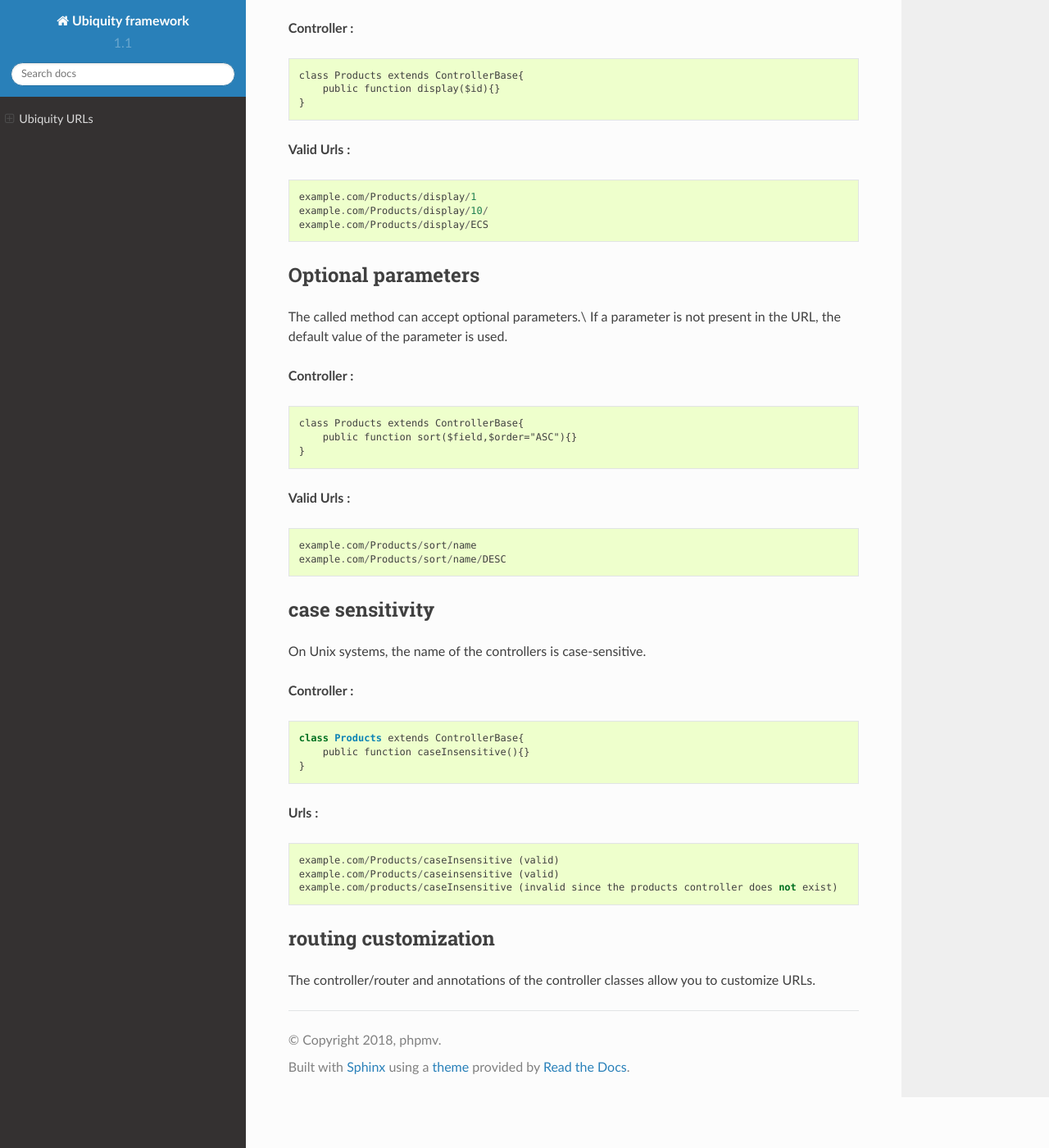
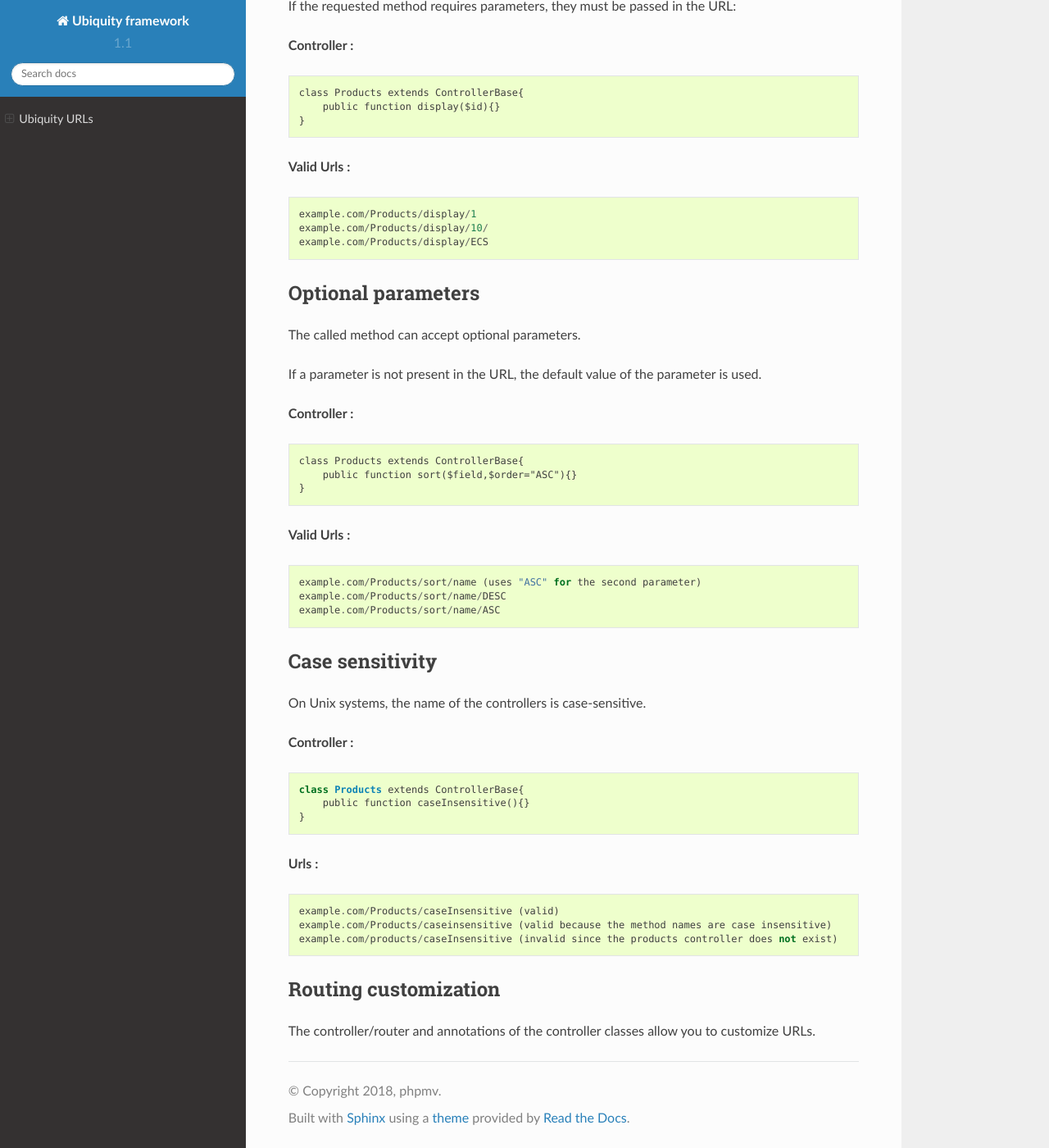
Before and after one commit to phpMv/ubiquity, a Sphinx documentation site: the page built from docs/controller/uri.rst, in a window 1280 px wide and 1400 px high, scrolled down 841 px. Shown: the whole window at 82% size. Built offline with Sphinx 7.4.7 and the Read the Docs theme 2.0.0, drawn with Linux system fonts in a browser that asks for light colours; some of the changed text lies outside the part shown.

Commit message:
uri doc corrections

```diff
--- a/docs/controller/uri.rst
+++ b/docs/controller/uri.rst
@@ -2,7 +2,6 @@ Ubiquity URLs
 =================
 like many other frameworks, if you are using router with it's default behavior, there is a one-to-one relationship between a URL string and its corresponding controller class/method.
 The segments in a URI normally follow this pattern:
-
 ::
     example.com/controller/method/param
     example.com/controller/method/param1/param2
@@ -15,6 +14,7 @@ When the URL is composed of a single part, corresponding to the name of a contro
 **URL :**
 ::
     example.com/Products
+    example.com/Products/index
 
 **Controller :**
 ::
@@ -44,7 +44,8 @@ If the requested method requires parameters, they must be passed in the URL:
 
 Optional parameters
 -------------------
-The called method can accept optional parameters.\\
+The called method can accept optional parameters.
+
 If a parameter is not present in the URL, the default value of the parameter is used.
 
 **Controller :**
@@ -55,10 +56,11 @@ If a parameter is not present in the URL, the default value of the parameter is
 
 **Valid Urls :**
 ::
-    example.com/Products/sort/name
+    example.com/Products/sort/name (uses "ASC" for the second parameter)
     example.com/Products/sort/name/DESC
+    example.com/Products/sort/name/ASC
 
-case sensitivity
+Case sensitivity
 ----------------
 On Unix systems, the name of the controllers is case-sensitive.
 
@@ -71,9 +73,9 @@ On Unix systems, the name of the controllers is case-sensitive.
 **Urls :**
 ::
     example.com/Products/caseInsensitive (valid)
-    example.com/Products/caseinsensitive (valid)
+    example.com/Products/caseinsensitive (valid because the method names are case insensitive)
     example.com/products/caseInsensitive (invalid since the products controller does not exist)
 
-routing customization
+Routing customization
 ---------------------
 The :doc:`controller/router` and annotations of the controller classes allow you to customize URLs.
```
